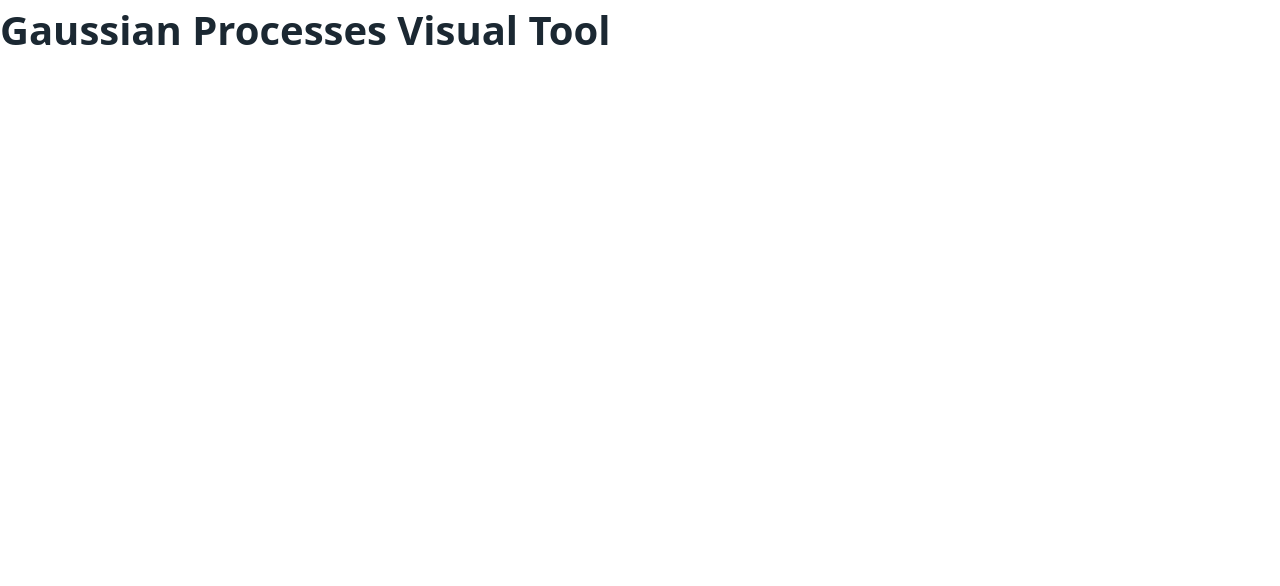
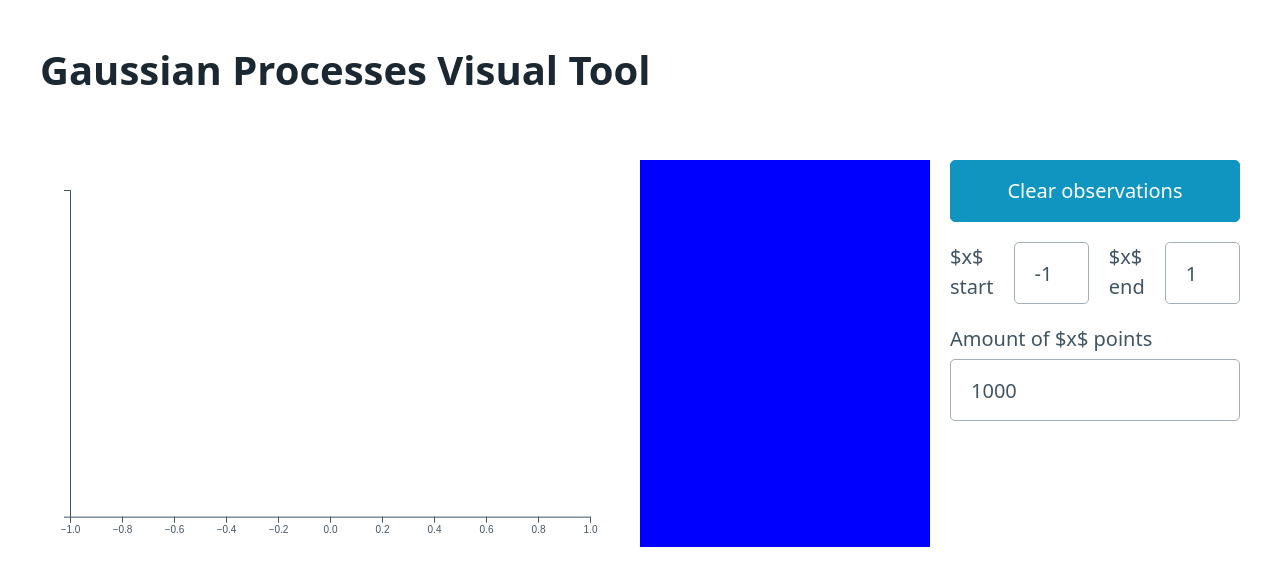
Before and after one commit to adamesalles/gp-visual-tool, a Svelte app in the folder src/web/: page / in a window 1280 px wide. Shown: the top 586 px of the page. Built offline with nearby package versions, Linux system fonts and the light colour scheme; no server answers.

Commit message:
We got a interactive GP

```diff
--- a/src/web/package.json
+++ b/src/web/package.json
@@ -12,6 +12,7 @@
   "devDependencies": {
     "@sveltejs/vite-plugin-svelte": "^2.0.4",
     "@tsconfig/svelte": "^4.0.1",
+    "@types/d3": "^7.4.0",
     "svelte": "^3.58.0",
     "svelte-check": "^3.3.1",
     "tslib": "^2.5.0",
@@ -23,6 +24,7 @@
     "d3": "^7.8.5",
     "katex": "^0.16.8",
     "ml-matrix": "^6.10.4",
-    "numeric": "^1.2.6"
+    "numeric": "^1.2.6",
+    "sass": "^1.63.6"
   }
 }
--- a/src/web/src/App.svelte
+++ b/src/web/src/App.svelte
@@ -1,26 +1,10 @@
 <script lang="ts">
-  import svelteLogo from "./assets/svelte.svg";
-  import viteLogo from "/vite.svg";
-  import Counter from "./lib/Counter.svelte";
   import Katex from "./lib/Katex.svelte";
+  import { mu, upper, lower } from "./stores.ts";
+  import * as d3 from "d3";
+  import { onMount } from "svelte";
 
-  function linspace(
-    start: number,
-    stop: number,
-    num: number,
-    endpoint = true
-  ): number[] {
-    const div = endpoint ? num - 1 : num;
-    const step = (stop - start) / div;
-    return Array.from({ length: num }, (_, i) => start + step * i);
-  }
-
-  function gaussian(x: number, mu: number, sigma: number): number {
-    return (
-      Math.exp(-Math.pow(x - mu, 2) / (2 * Math.pow(sigma, 2))) /
-      (sigma * Math.sqrt(2 * Math.PI))
-    );
-  }
+  import { gaussian, linspace } from "./funcs.ts";
 
   class Kernel {
     name: string;
@@ -47,13 +31,19 @@
     }
   }
 
-  let x_train = linspace(-5, 5, 10);
-  let y_train = x_train.map((x) => gaussian(x, 0, 1));
-  let x_test = linspace(-5, 5, 1000);
-  let mu: number[];
-  let lower: number[];
-  let upper: number[];
+  let x_train = [];
+  let y_train = [];
+  let x_test_start = -1;
+  let x_test_end = 1;
+  let amount_test_points = 1000;
+  $: x_test = linspace(x_test_start, x_test_end, amount_test_points);
   let kernel = new Kernel("RBF", [1, 1]);
+
+  let width;
+  let height;
+
+  let posterior;
+  const padding = 30;
 
   function getPosterior(
     x_train: number[],
@@ -78,31 +68,193 @@
 
   $: {
     getPosterior(x_train, y_train, x_test, kernel).then((res) => {
-      mu = res.mu;
-      lower = res.lower;
-      upper = res.upper;
+      $mu = res.mu;
+      $lower = res.lower;
+      $upper = res.upper;
     });
+  }
+
+  $: xScalePosterior = d3
+    .scaleLinear()
+    .domain([Math.min(...x_test), Math.max(...x_test)])
+    .range([0, width]);
+  $: yScalePosterior = d3
+    .scaleLinear()
+    .domain([Math.min(...$lower) - 1, Math.max(...$upper) + 1])
+    .range([height, 0]);
+
+  $: {
+    const svgPosterior = d3.select("#posterior");
+    const svgPosteriorG = d3.select("#posterior-g");
+
+    if (svgPosterior.node() == null) break $;
+
+    let valueLine = d3
+      .line()
+      .x((d: any) => xScalePosterior(d.x))
+      .y((d: any) => yScalePosterior(d.y));
+
+    let area = d3
+      .area()
+      .x((d: any) => xScalePosterior(d.x))
+      .y0((d: any) => yScalePosterior(d.y0))
+      .y1((d: any) => yScalePosterior(d.y1));
+
+    const xAxisPosterior = d3.axisBottom(xScalePosterior);
+    const yAxisPosterior = d3.axisLeft(yScalePosterior);
+
+    svgPosteriorG
+      .selectAll("path.line")
+      .data([
+        x_test.map((x, i) => {
+          return { x, y: $mu[i] };
+        }),
+      ])
+      .join("path")
+      .transition()
+      .duration(200)
+      .attr("class", "line")
+      .attr("d", (d) => valueLine(d))
+      .attr("fill", "none")
+      .attr("stroke", "red")
+      .attr("stroke-width", 2);
+
+    svgPosteriorG
+      .selectAll("path.area")
+      .data([
+        x_test.map((x, i) => {
+          return { x, y0: $lower[i], y1: $upper[i] };
+        }),
+      ])
+      .join("path")
+      .transition()
+      .duration(200)
+      .attr("class", "area")
+      .attr("d", (d) => area(d))
+      .attr("fill", "red")
+      .attr("opacity", 0.2);
+
+    svgPosteriorG
+      .selectAll("circle")
+      .data(
+        x_train.map((x, i) => {
+          return { x, y: y_train[i] };
+        })
+      )
+      .join("circle")
+      .attr("cx", (d) => xScalePosterior(d.x))
+      .attr("cy", (d) => yScalePosterior(d.y))
+      .attr("r", 5)
+      .attr("fill", "transparent")
+      .attr("stroke", "white")
+      .attr("stroke-width", 2)
+      .attr("i", (d, i) => i)
+      .on("click", (event, d) => {
+        event.stopPropagation();
+        removePoint(+d3.select(event.target).attr("i"));
+      });
+
+    svgPosteriorG
+      .select(".posterior-x-axis")
+      .attr("transform", `translate(0, ${height})`)
+      .call(xAxisPosterior);
+
+    svgPosteriorG.select(".posterior-y-axis").call(yAxisPosterior);
+  }
+
+  onMount(() => {
+    const svgPosterior = d3.select("#posterior");
+    width = svgPosterior.node().getBoundingClientRect().width - 2 * padding;
+    height = svgPosterior.node().getBoundingClientRect().height - 2 * padding;
+
+    svgPosterior.on("click", (event) => {
+      const [x, y] = d3.pointer(event);
+      x_train = [...x_train, xScalePosterior.invert(x - padding)];
+      y_train = [...y_train, yScalePosterior.invert(y - padding)];
+    });
+  });
+
+  function removePoint(index: number) {
+    x_train = x_train.filter((_, i) => i !== index);
+    y_train = y_train.filter((_, i) => i !== index);
   }
 </script>
 
 <main>
   <h1>Gaussian Processes Visual Tool</h1>
+
+  <div class="viz">
+    <svg id="posterior" width="100%" height="100%">
+      <g id="posterior-g" transform="translate({padding}, {padding})">
+        <g class="posterior-x-axis" />
+        <g class="posterior-y-axis" />
+      </g>
+    </svg>
+
+    <svg id="marginal" width="100%" height="100%" />
+
+    <div class="simulation-panel">
+      <!-- Button to reset x_train/y_train -->
+      <button
+        on:click={() => {
+          x_train = [];
+          y_train = [];
+        }}>Clear observations</button
+      >
+
+      <!-- Input to x_test_start and x_test_end -->
+      <div id="x-input">
+        <label for="x_test_start">$x$ start</label>
+        <input type="number" id="x_test_start" bind:value={x_test_start} />
+
+        <label for="x_test_end">$x$ end</label>
+        <input type="number" id="x_test_end" bind:value={x_test_end} />
+      </div>
+
+      <!-- Input to amount of x_test_points -->
+      <label for="x_test_points">Amount of $x$ points</label>
+      <input type="number" id="x_test_points" bind:value={amount_test_points} />
+    </div>
+  </div>
 </main>
 
-<style>
-  .logo {
-    height: 6em;
-    padding: 1.5em;
-    will-change: filter;
-    transition: filter 300ms;
+<style lang="scss">
+  main {
+    display: flex;
+    flex-direction: column;
+    width: 100vw;
+    height: 100vh;
+    padding: 2rem;
   }
-  .logo:hover {
-    filter: drop-shadow(0 0 2em #646cffaa);
+
+  .viz {
+    display: grid;
+    height: 100%;
+    grid-template-columns: 2fr 1fr 1fr;
+    grid-template-rows: 2fr 1fr;
+    gap: 1rem;
+    // grid-row: 1fr 1fr;
   }
-  .logo.svelte:hover {
-    filter: drop-shadow(0 0 2em #ff3e00aa);
+
+  #x-input {
+    display: flex;
+    flex-direction: row;
+    gap: 1rem;
   }
-  .read-the-docs {
-    color: #888;
+
+  // svg {
+  //   user-select: none;
+  // }
+
+  #posterior {
+    width: 100%;
+    height: 100%;
+    // background: red;
+  }
+
+  #marginal {
+    width: 100%;
+    height: 100%;
+    background: blue;
   }
 </style>
--- /dev/null
+++ b/src/web/src/funcs.ts
@@ -0,0 +1,17 @@
+export function linspace(
+  start: number,
+  stop: number,
+  num: number,
+  endpoint = true
+): number[] {
+  const div = endpoint ? num - 1 : num;
+  const step = (stop - start) / div;
+  return Array.from({ length: num }, (_, i) => start + step * i);
+}
+
+export function gaussian(x: number, mu: number, sigma: number): number {
+  return (
+    Math.exp(-Math.pow(x - mu, 2) / (2 * Math.pow(sigma, 2))) /
+    (sigma * Math.sqrt(2 * Math.PI))
+  );
+}
--- /dev/null
+++ b/src/web/src/stores.ts
@@ -0,0 +1,5 @@
+import { writable } from 'svelte/store';
+
+export const mu = writable([] as number[]);
+export const lower = writable([] as number[]);
+export const upper = writable([] as number[]);
```
Also changed, not shown: src/web/src/Posterior.svelte (added, +16 -0 lines), 2 other files (tests, documents, lock files or other folders).
